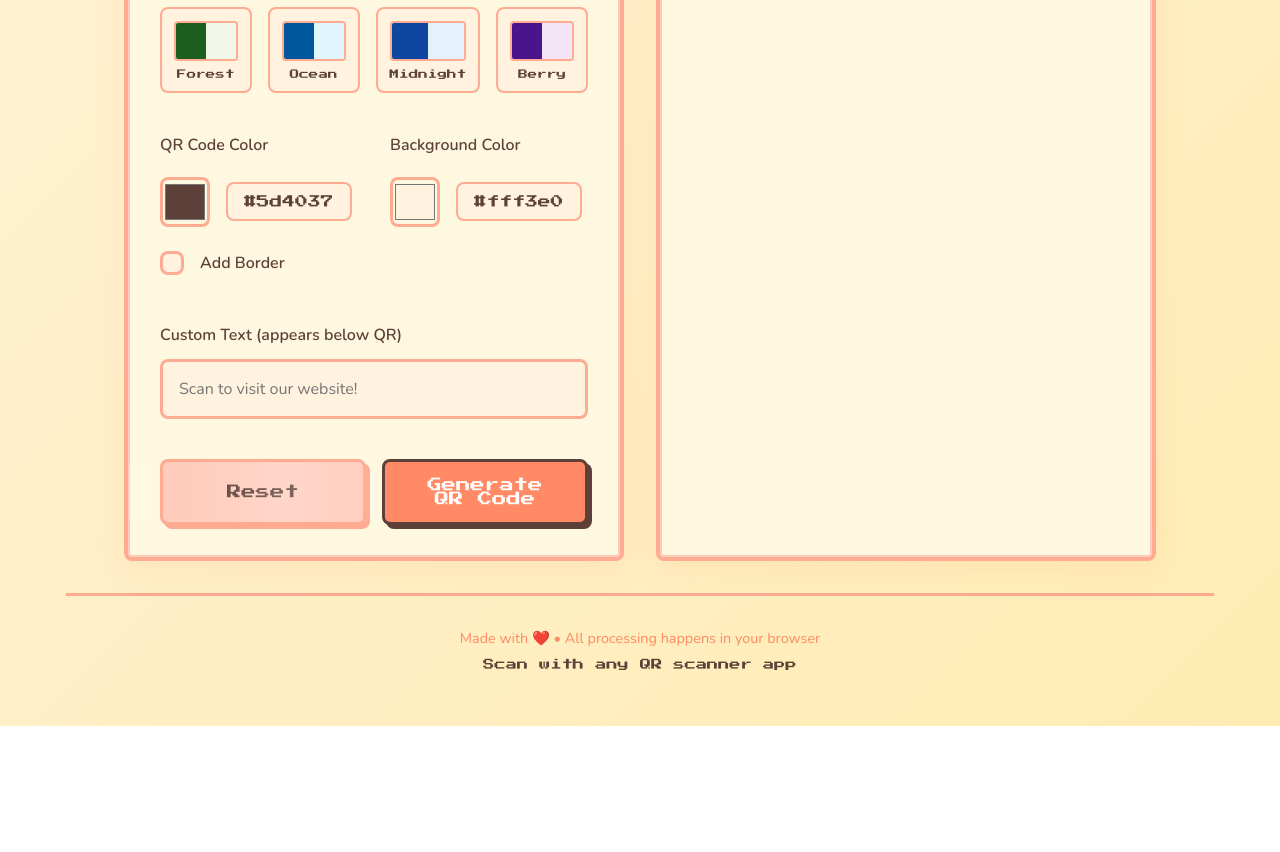
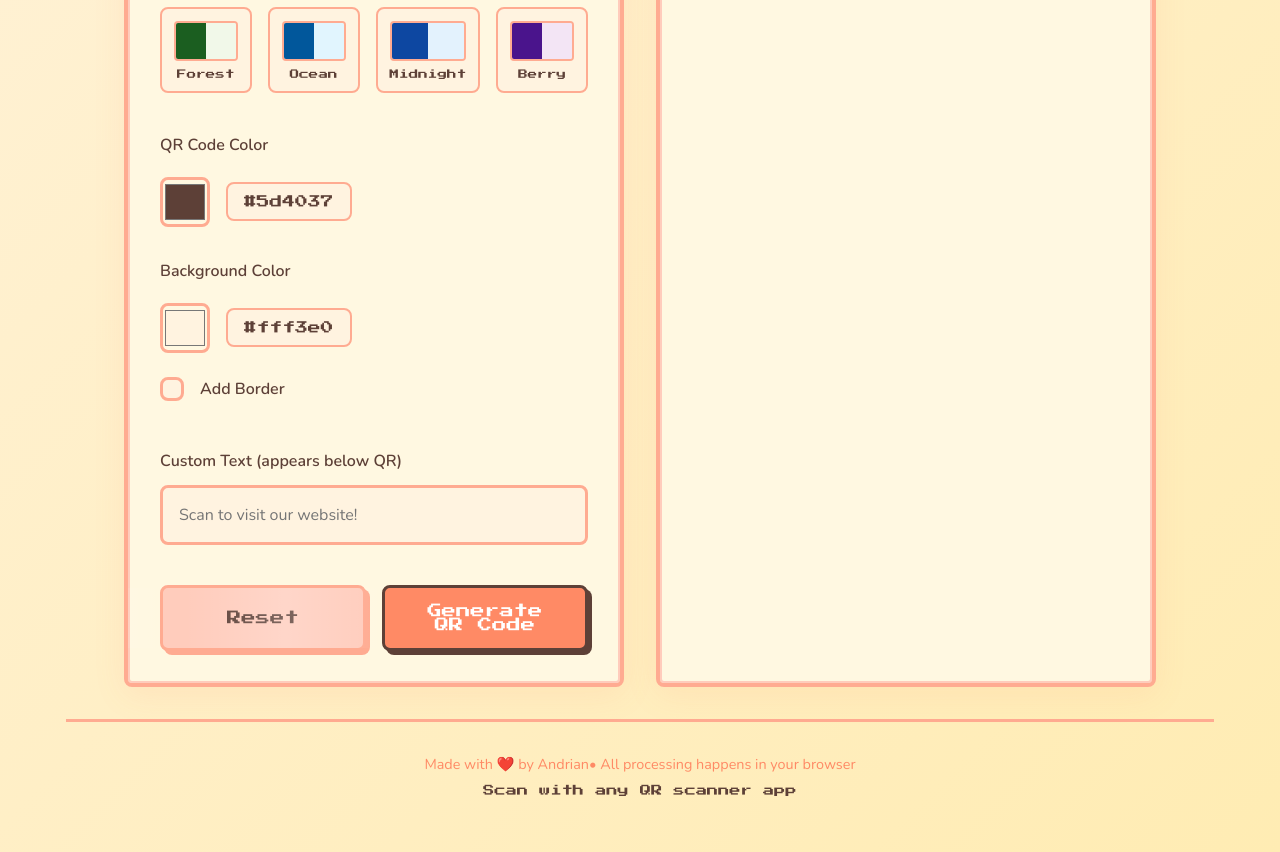
Before and after one commit to GuineaCoding/QR-Code-Generator, a React (Vite) app: page / in a window 1280 px wide. Shown: the part 960-1812 px from the top of the page. Before the commit the page ends 1686 px from the top, so only its background shows below. Built offline with nearby package versions, Linux system fonts and the light colour scheme.

Commit message:
updated design and author info

```diff
--- a/src/App.css
+++ b/src/App.css
@@ -354,7 +354,7 @@ body {
 /* Color Controls */
 .color-controls {
   display: grid;
-  grid-template-columns: repeat(2, 1fr);
+  grid-template-columns: repeat(1, 1fr);
   gap: 2rem;
   margin-top: 1rem;
 }
--- a/src/App.jsx
+++ b/src/App.jsx
@@ -449,7 +449,8 @@ function App() {
       </main>
 
       <footer className="app-footer">
-        <p>Made with ❤️ • All processing happens in your browser</p>
+        <p>Made with ❤️ by Andrian• All processing happens in your browser</p>
+
         <p className="footer-note">Scan with any QR scanner app</p>
       </footer>
     </div>
```
